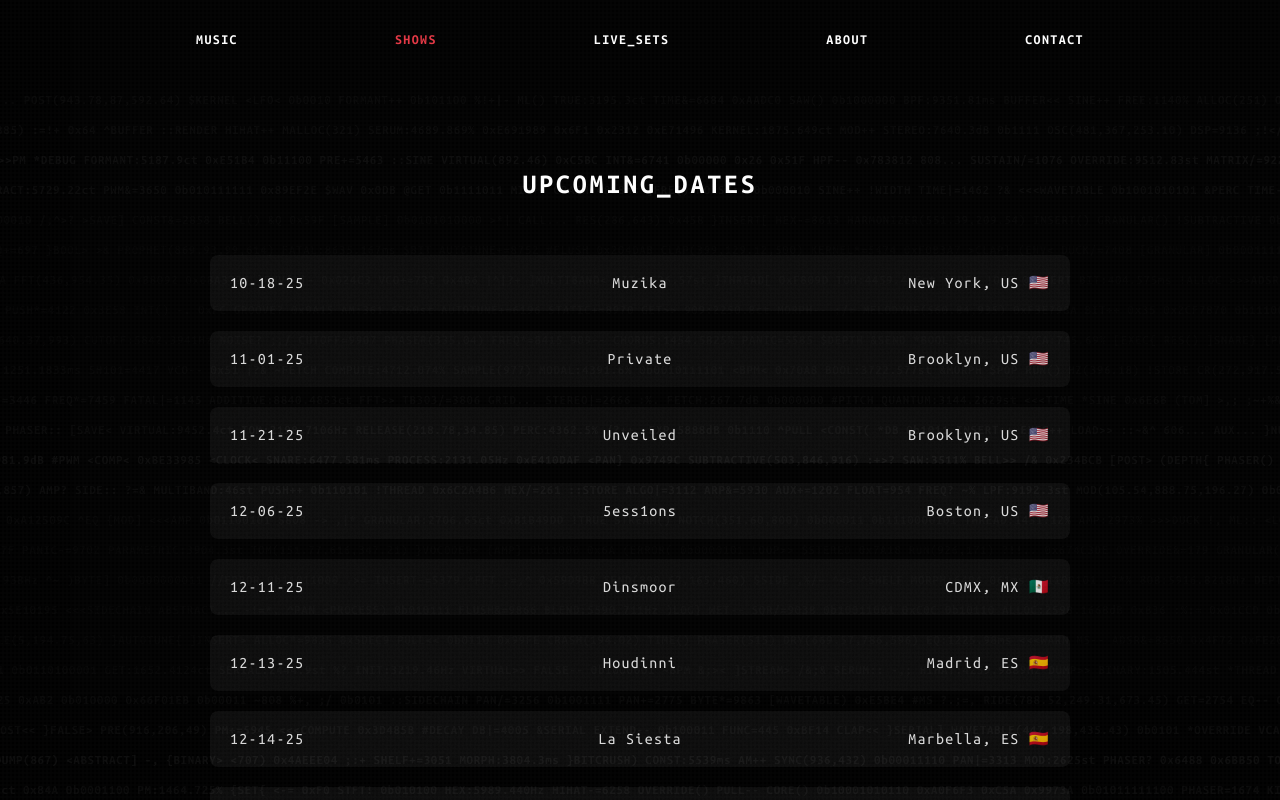
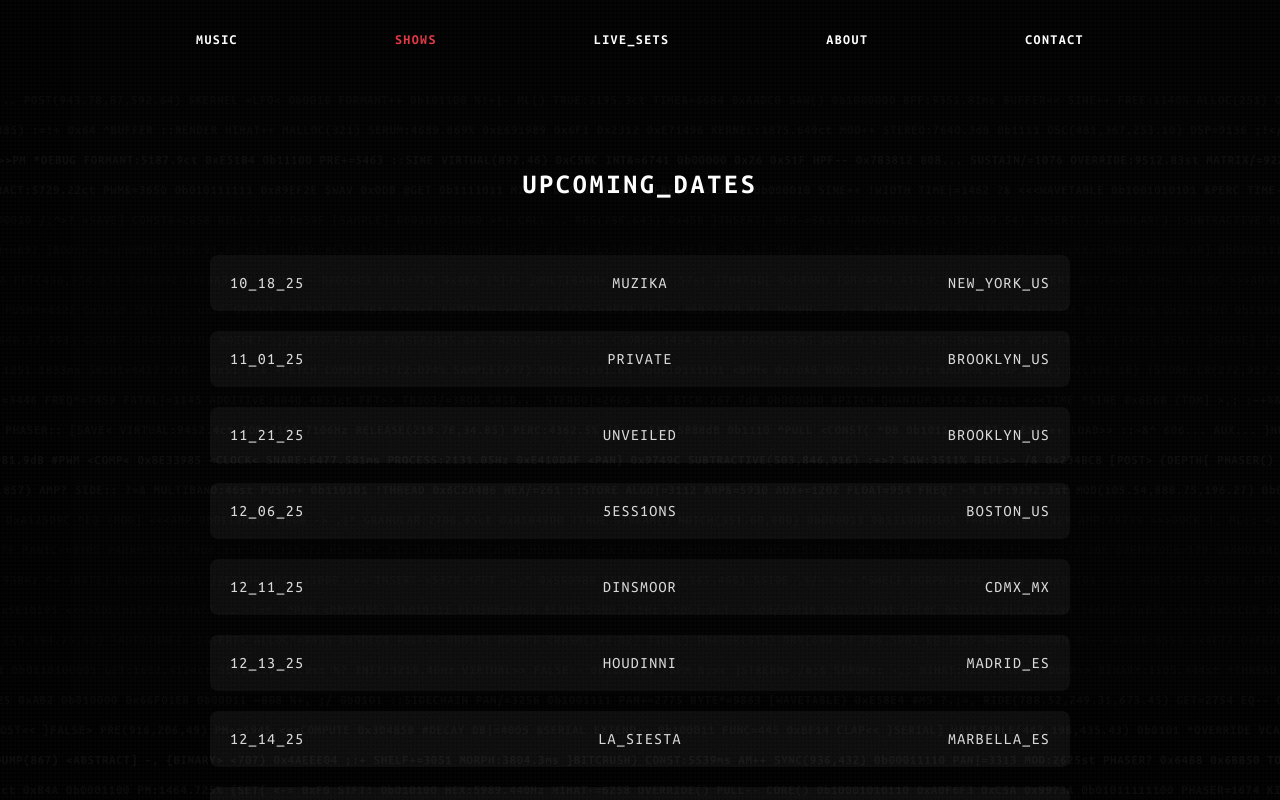
Before and after one commit to sptraynor2001-create/suite-52-website, a React (Vite) app: page / in a window 1280 px wide. Both pictures are taken after a click on the button "SHOWS". Built offline with nearby package versions, Linux system fonts and the light colour scheme.

Commit message:
Update shows format: use underscores for dates/locations, all caps, remove emojis

```diff
--- a/src/features/shows/Shows.tsx
+++ b/src/features/shows/Shows.tsx
@@ -7,19 +7,19 @@ function Shows() {
   const [isMobile, setIsMobile] = useState(false)
 
   const shows = [
-    { date: '10-18-25', location: 'New York, US 🇺🇸', event: 'Muzika' },
-    { date: '11-01-25', location: 'Brooklyn, US 🇺🇸', event: 'Private' },
-    { date: '11-21-25', location: 'Brooklyn, US 🇺🇸', event: 'Unveiled' },
-    { date: '12-06-25', location: 'Boston, US 🇺🇸', event: '5ess1ons' },
-    { date: '12-11-25', location: 'CDMX, MX 🇲🇽', event: 'Dinsmoor' },
-    { date: '12-13-25', location: 'Madrid, ES 🇪🇸', event: 'Houdinni' },
-    { date: '12-14-25', location: 'Marbella, ES 🇪🇸', event: 'La Siesta' },
-    { date: '12-15-25', location: 'Marbella, ES 🇪🇸', event: 'Momento' },
-    { date: '01-12-26', location: 'Barcelona, ES 🇪🇸', event: 'UMANO Barcelona' },
-    { date: '01-19-26', location: 'Casablanca, MA 🇲🇦', event: 'Solena' },
-    { date: '01-21-26', location: 'Lisbon, PT 🇵🇹', event: 'UMANO x KAYO' },
-    { date: '01-30-26', location: 'Dubai, AE 🇦🇪', event: 'Be Beach' },
-    { date: '01-31-26', location: 'Beirut, LB 🇱🇧', event: 'Grand Factory' },
+    { date: '10_18_25', location: 'NEW_YORK_US', event: 'MUZIKA' },
+    { date: '11_01_25', location: 'BROOKLYN_US', event: 'PRIVATE' },
+    { date: '11_21_25', location: 'BROOKLYN_US', event: 'UNVEILED' },
+    { date: '12_06_25', location: 'BOSTON_US', event: '5ESS1ONS' },
+    { date: '12_11_25', location: 'CDMX_MX', event: 'DINSMOOR' },
+    { date: '12_13_25', location: 'MADRID_ES', event: 'HOUDINNI' },
+    { date: '12_14_25', location: 'MARBELLA_ES', event: 'LA_SIESTA' },
+    { date: '12_15_25', location: 'MARBELLA_ES', event: 'MOMENTO' },
+    { date: '01_12_26', location: 'BARCELONA_ES', event: 'UMANO_BARCELONA' },
+    { date: '01_19_26', location: 'CASABLANCA_MA', event: 'SOLENA' },
+    { date: '01_21_26', location: 'LISBON_PT', event: 'UMANO_X_KAYO' },
+    { date: '01_30_26', location: 'DUBAI_AE', event: 'BE_BEACH' },
+    { date: '01_31_26', location: 'BEIRUT_LB', event: 'GRAND_FACTORY' },
   ]
 
   useEffect(() => {
```
